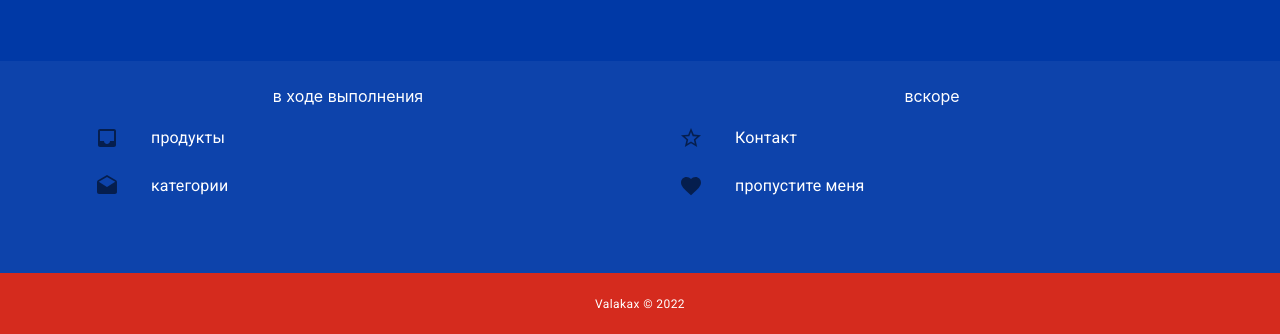
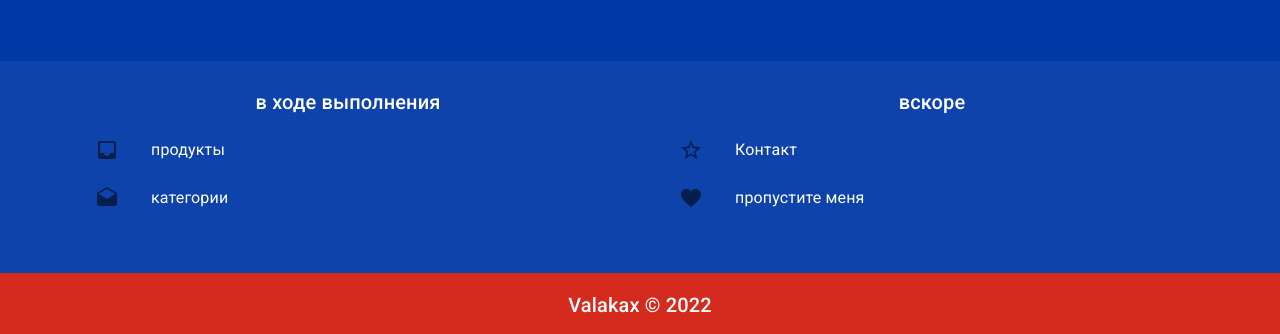
Before and after one commit to micaquijano/zibaReact, a React (Create React App) app: page / in a window 1280 px wide. Shown: the part 579-913 px from the top of the page. Built offline with nearby package versions, Linux system fonts and the light colour scheme; no server answers.

Commit message:
version mas min fix

```diff
--- a/package.json
+++ b/package.json
@@ -1,6 +1,6 @@
 {
-  "name": "zibareact",
-  "version": "0.2.0",
+  "name": "vlkx",
+  "version": "0.3.0",
   "private": true,
   "dependencies": {
     "@emotion/react": "^11.8.2",
--- a/src/components/materialUI/Footer.js
+++ b/src/components/materialUI/Footer.js
@@ -27,7 +27,7 @@ export const Footer = () => (
       >
         <Grid container spacing={2} justify="space-between">
           <Grid item xs={6}>
-            в ходе выполнения
+            <Typography variant="h6">в ходе выполнения</Typography>
             <List>
               <ListItem disablePadding>
                 <ListItemButton>
@@ -48,7 +48,7 @@ export const Footer = () => (
             </List>
           </Grid>
           <Grid item xs={6}>
-            вскоре
+            <Typography variant="h6">вскоре</Typography>
             <List>
               <ListItem disablePadding>
                 <ListItemButton>
@@ -78,7 +78,7 @@ export const Footer = () => (
       style={{ backgroundColor: "#D52B1E" }}
     >
       <Toolbar style={{ justifyContent: "center" }}>
-        <Typography variant="caption">Valakax © 2022</Typography>
+        <Typography variant="h6">Valakax © 2022</Typography>
       </Toolbar>
     </AppBar>
   </div>
```
